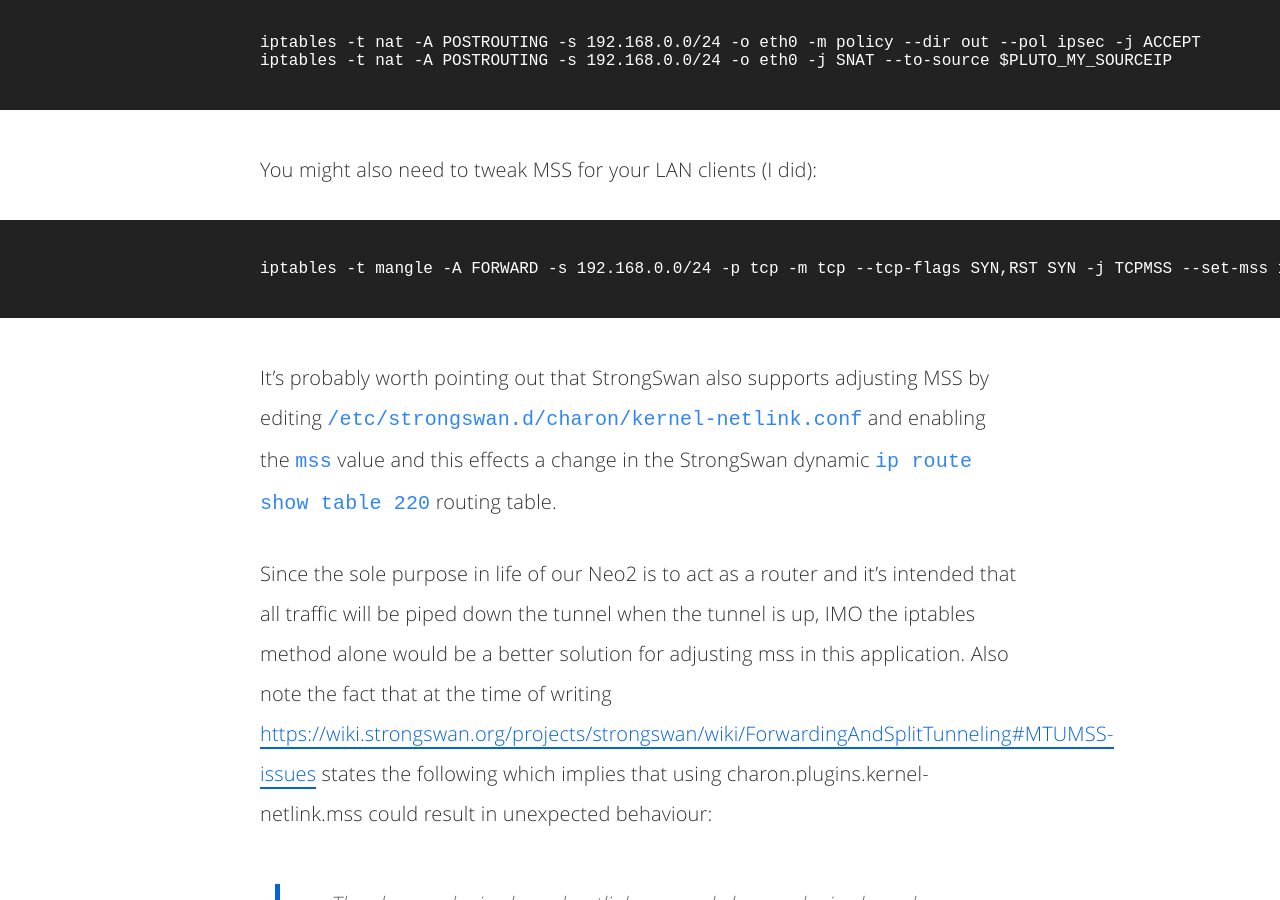
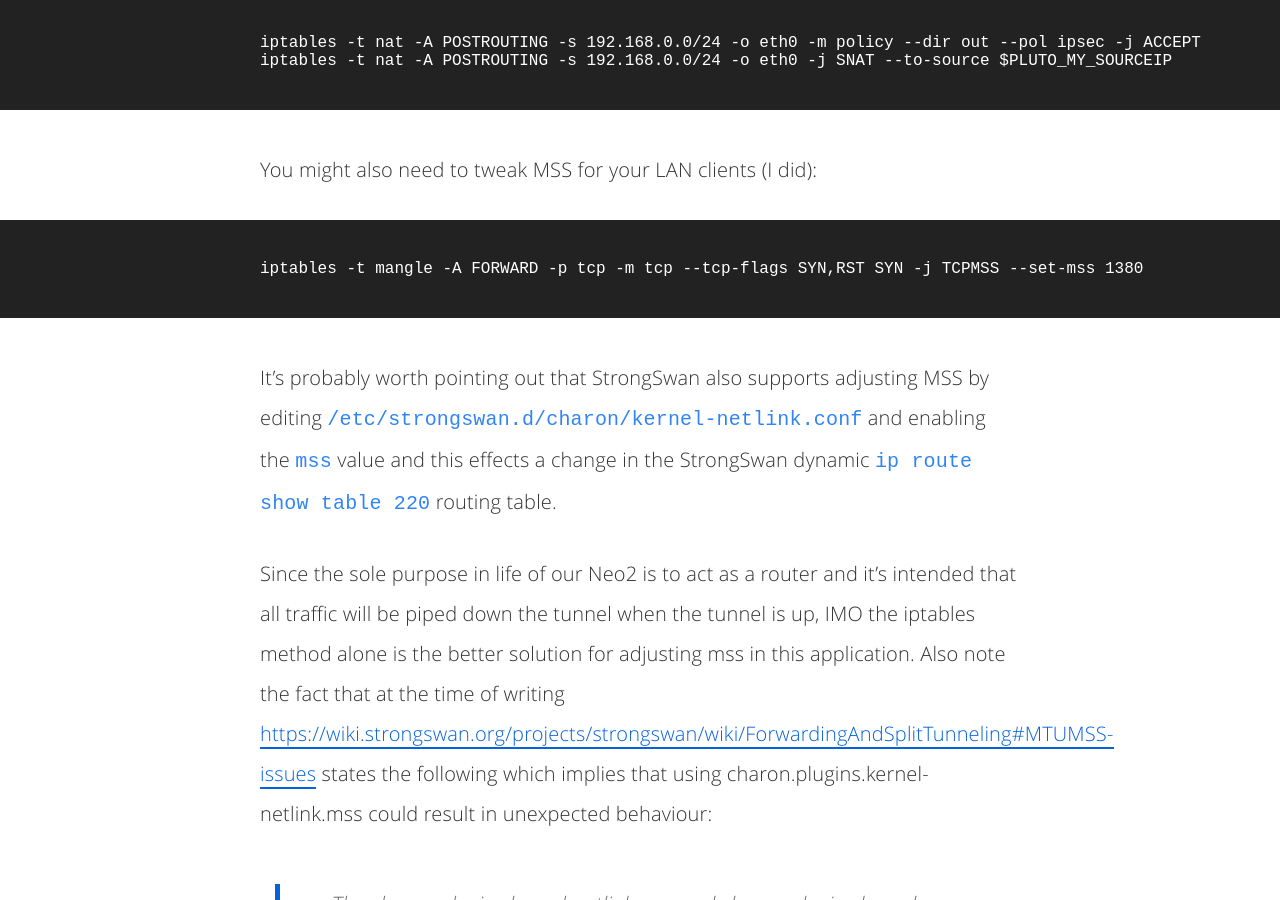
Before and after one commit to bebo-dot-dev/bebo-dot-dev.github.io.src, a Jekyll site: the page built from _posts/2017-06-14-neo2-vpn-gateway.md, in a window 1280 px wide and 900 px high, scrolled down 8026 px. Built offline with Jekyll 4.4.1, drawn with Linux system fonts in a browser that asks for light colours; comment, search, counter and statistics services are not loaded; some of the changed text lies outside the part shown.

Commit message:
MSS clarification

````diff
--- a/_posts/2017-06-14-neo2-vpn-gateway.md
+++ b/_posts/2017-06-14-neo2-vpn-gateway.md
@@ -91,17 +91,15 @@ iptables -t nat -A POSTROUTING -s 192.168.0.0/24 -o eth0 -j SNAT --to-source $PL
 You might also need to tweak MSS for your LAN clients (I did):
 
 ```
-iptables -t mangle -A FORWARD -s 192.168.0.0/24 -p tcp -m tcp --tcp-flags SYN,RST SYN -j TCPMSS --set-mss 1380
+iptables -t mangle -A FORWARD -p tcp -m tcp --tcp-flags SYN,RST SYN -j TCPMSS --set-mss 1380
 ```
 <br/>
 It's probably worth pointing out that StrongSwan also supports adjusting MSS by editing `/etc/strongswan.d/charon/kernel-netlink.conf` and enabling the `mss` value and this effects a change in the StrongSwan dynamic `ip route show table 220` routing table.
 
-Since the sole purpose in life of our Neo2 is to act as a router and it's intended that all traffic will be piped down the tunnel when the tunnel is up, IMO the iptables method alone would be a better solution for adjusting mss in this application. Also note the fact that at the time of writing [https://wiki.strongswan.org/projects/strongswan/wiki/ForwardingAndSplitTunneling#MTUMSS-issues](https://wiki.strongswan.org/projects/strongswan/wiki/ForwardingAndSplitTunneling#MTUMSS-issues){:target="_blank"} states the following which implies that using charon.plugins.kernel-netlink.mss could result in unexpected behaviour:
+Since the sole purpose in life of our Neo2 is to act as a router and it's intended that all traffic will be piped down the tunnel when the tunnel is up, IMO the iptables method alone is the better solution for adjusting mss in this application. Also note the fact that at the time of writing [https://wiki.strongswan.org/projects/strongswan/wiki/ForwardingAndSplitTunneling#MTUMSS-issues](https://wiki.strongswan.org/projects/strongswan/wiki/ForwardingAndSplitTunneling#MTUMSS-issues){:target="_blank"} states the following which implies that using charon.plugins.kernel-netlink.mss could result in unexpected behaviour:
 
 > *The charon.plugins.kernel-netlink.mss and charon.plugins.kernel-netlink.mtu may be used, too, but the values set there apply
 to the routes that kernel-netlink installs and the impact of them onto the traffic and the behavior of the kernel is currently quite unclear.*
-
-During testing various applications through the tunnel I found that the iptables MSS adjust and the charon.plugins.kernel-netlink.mss adjust were both required.
 
 Finally of course you need to point your LAN client devices' default gateways to point to the IP address of the Neo2 so they route their traffic through the tunnel.
 
````
